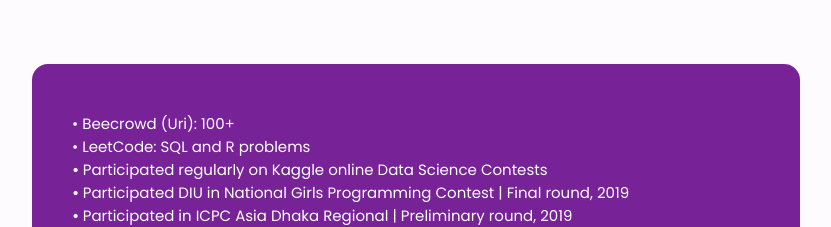
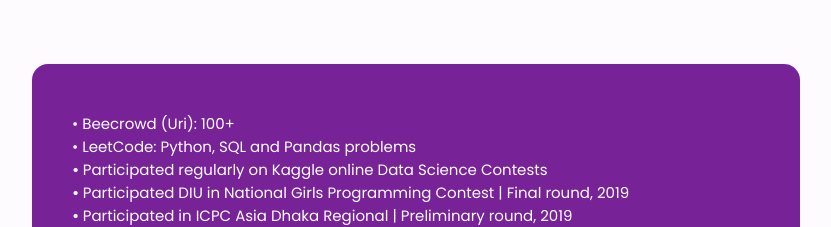
Before and after one commit to rubaiyat-sholi/Portfolio.github.io, a plain HTML site: page index.html in a window 1280 px wide. Shown: the part 5124-5351 px from the top of the page, without its empty margins (224-1055 px from the left). Drawn offline with nearby package versions, Linux system fonts and the light colour scheme; no server answers.

Commit message:
Update index.html
Updated

```diff
--- a/index.html
+++ b/index.html
@@ -98,8 +98,6 @@
                 <a href="https://github.com/rubaiyat-sholi" target="_blank" class="home__social-icon">
                     <i class="uil uil-github-alt"></i>
                 </a>
-
-
                 </a>
             </div>
 
@@ -890,7 +888,7 @@
 
 
                     <a href="https://leetcode.com/Rubaiyat_Sholi/" style="color:white">
-                        <li> • LeetCode: SQL and R problems<br>
+                        <li> • LeetCode: Python, SQL and Pandas problems<br>
                         </li>
                     </a>
 
```
